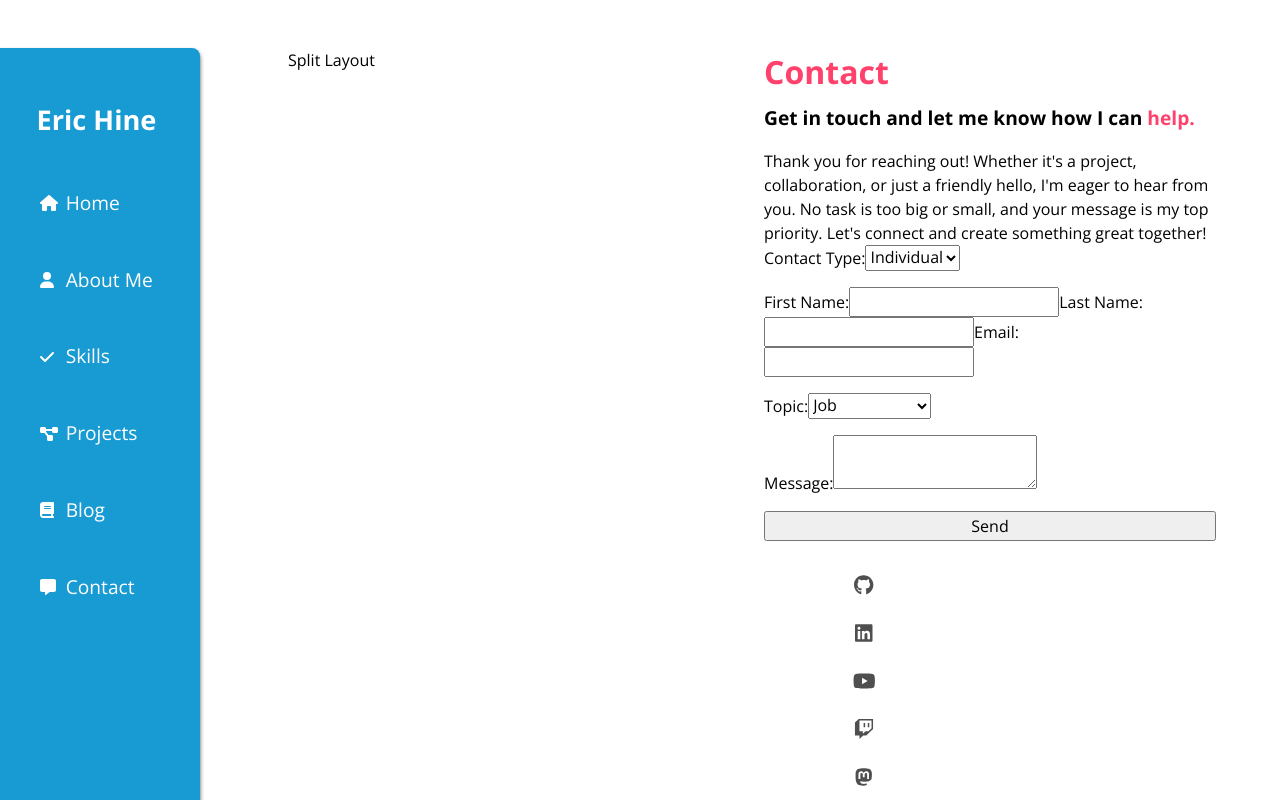
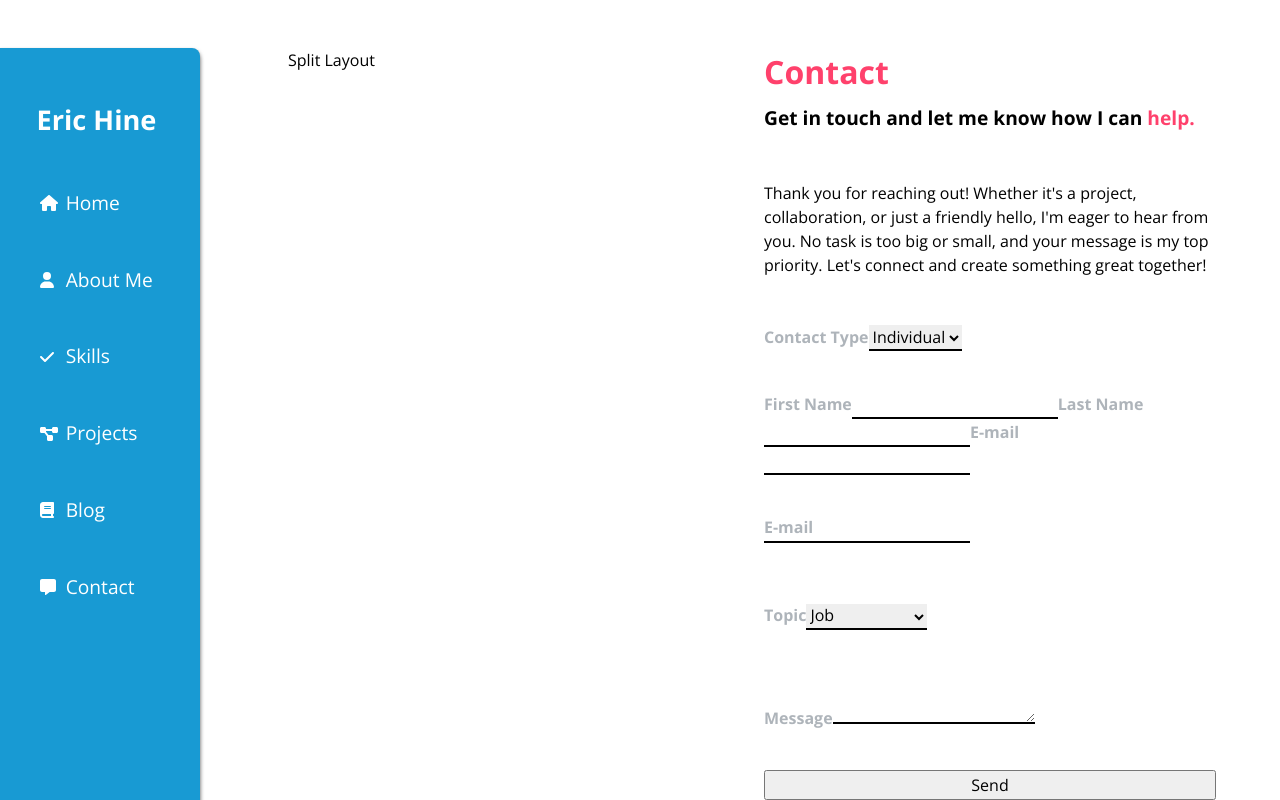
Before and after one commit to R-Daneel0livaw/portfolio, a React (Vite) app: page /contact in a window 1280 px wide. Shown: the top 800 px of the page. Built offline with nearby package versions, Linux system fonts and the light colour scheme; a web font is replaced by a local one.

Commit message:
Add ContactForm label slide.

```diff
--- a/src/components/ContactForm/ContactForm.module.css
+++ b/src/components/ContactForm/ContactForm.module.css
@@ -1,5 +1,53 @@
 .contactFormContainer {
     display: flex;
     flex-direction: column;
-    gap: 1rem
+    /* align-self: center; */
+    gap: 2.5rem;
+    margin-top: 1rem;
+    /* width: 75%; */
 }
+
+input, select, textarea {
+    border: none;
+    border-bottom: 2px solid black;
+    outline: none;
+    font-weight: normal;
+}
+
+label {
+    color: #aeb4ba;
+    font-weight: bold;
+}
+
+.innerLabel {
+    position: absolute;
+    top: 0;
+    left: 0;
+    display: flex;
+    align-items: center;
+    cursor: text;
+    /* height: 55px; */
+    transition: .3s ease-in-out;
+}
+
+/* .innerInput {
+    height: 55px;
+} */
+
+.innerInput:focus + label,
+.innerInput:valid + label {
+    color: #ff416c;
+    font-size: .75rem;
+    top: -25px;
+    pointer-events: none;
+}
+
+.innerInput:focus,
+.innerInput:valid {
+    border-bottom: 2px solid #ff416c;
+}
+
+.fieldHolder {
+    position: relative;
+    margin-bottom: 1.25rem;
+}
--- a/src/components/ContactForm/ContactForm.tsx
+++ b/src/components/ContactForm/ContactForm.tsx
@@ -40,7 +40,7 @@ const ContactForm = () => {
   return (
     <form className={styles.contactFormContainer} onSubmit={handleSubmit}>
       <label>
-        Contact Type:
+        Contact Type
         <select
           value={contactType}
           onChange={(e) => setContactType(e.target.value)}
@@ -53,7 +53,7 @@ const ContactForm = () => {
       <div>
         {contactType === "business" && (
           <label>
-            Business Name:
+            Business Name
             <input
               type="text"
               value={name}
@@ -64,7 +64,7 @@ const ContactForm = () => {
 
         {contactType == "individual" && (
           <label>
-            First Name:
+            First Name
             <input
               type="text"
               value={firstName}
@@ -75,7 +75,7 @@ const ContactForm = () => {
 
         {contactType == "individual" && (
           <label>
-            Last Name:
+            Last Name
             <input
               type="text"
               value={lastName}
@@ -85,7 +85,7 @@ const ContactForm = () => {
         )}
 
         <label>
-          Email:
+          E-mail
           <input
             type="email"
             value={email}
@@ -94,8 +94,13 @@ const ContactForm = () => {
         </label>
       </div>
 
+      <div className={styles.fieldHolder}>
+        <input className={styles.innerInput} type="email" name="email" id="email" required/>
+        <label className={styles.innerLabel} htmlFor="email">E-mail</label>
+      </div>
+
       <label>
-        Topic:
+        Topic
         <select value={topic} onChange={(e) => setTopic(e.target.value)}>
           <option value="Job">Job</option>
           <option value="Collaboration">Collaboration</option>
@@ -104,7 +109,7 @@ const ContactForm = () => {
       </label>
 
       <label>
-        Message:
+        Message
         <textarea
           value={message}
           onChange={(e) => setMessage(e.target.value)}
--- a/src/pages/Contact/Contact.module.css
+++ b/src/pages/Contact/Contact.module.css
@@ -2,3 +2,9 @@
     font-weight: bold;
     color: #ff416c;
 }
+
+.contactContainer {
+    display: flex;
+    flex-direction: column;
+    gap: 2rem;
+}
--- a/src/pages/Contact/Contact.tsx
+++ b/src/pages/Contact/Contact.tsx
@@ -5,7 +5,7 @@ import styles from "./Contact.module.css";
 
 export default function Contact() {
   return (
-    <section id="contact">
+    <section id="contact" className={styles.contactContainer}>
       <section id="introduction">
         <PageHeader
           title="Contact"
```
